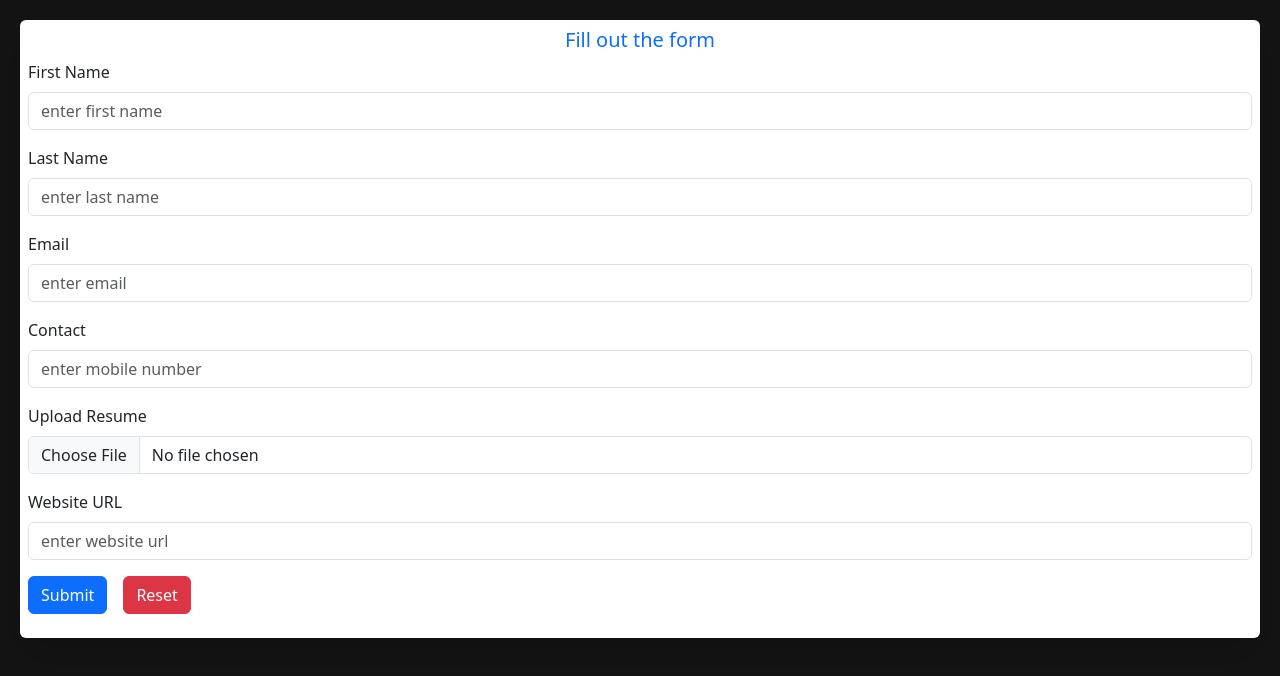
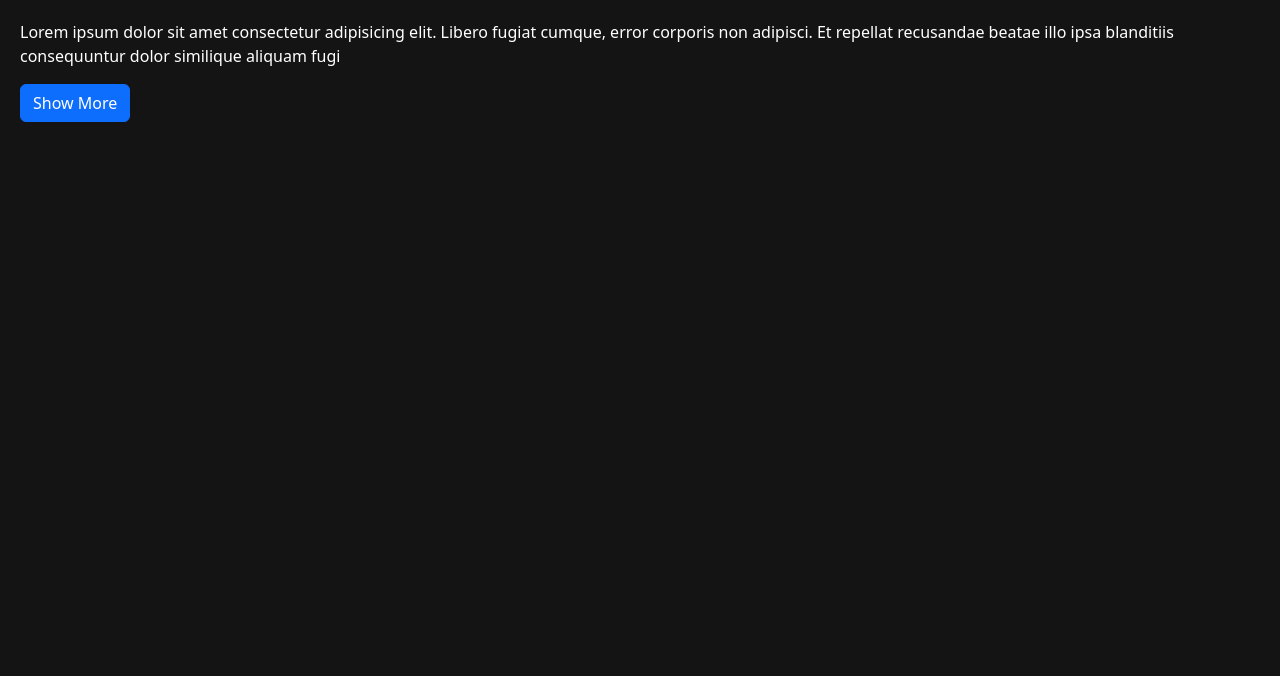
Before and after one commit to dan-kingo/geeks, a React (Vite) app: page / in a window 1280 px wide. Shown: the top 676 px of the page. Built offline with nearby package versions, Linux system fonts and the light colour scheme.

Commit message:
create expandable text component

```diff
--- a/src/App.tsx
+++ b/src/App.tsx
@@ -1,9 +1,21 @@
-import ContactForm from "./contact-form/contactForm";
+import ExpandableText from "./expandable-text/ExpandableText";
 
 const App = () => {
   return (
     <>
-      <ContactForm />
+      <ExpandableText maxChars={200}>
+        Lorem ipsum dolor sit amet consectetur adipisicing elit. Libero fugiat
+        cumque, error corporis non adipisci. Et repellat recusandae beatae illo
+        ipsa blanditiis consequuntur dolor similique aliquam fugiat vitae quos
+        cum tenetur, ratione in a incidunt hic molestiae voluptas eos saepe?
+        Soluta voluptatum quidem beatae, eum explicabo qui vitae excepturi
+        provident assumenda a blanditiis, officia itaque impedit ex quos! Odit
+        sapiente, labore voluptas totam consectetur temporibus provident soluta
+        illum rem sequi dolorum mollitia beatae ad possimus blanditiis itaque
+        voluptate similique facere doloremque, suscipit repellendus! Corporis
+        impedit soluta voluptatum. Quia atque aspernatur vitae saepe nulla sed
+        odio enim quaerat. Illum, eius consequatur.
+      </ExpandableText>
     </>
   );
 };
--- /dev/null
+++ b/src/expandable-text/ExpandableText.tsx
@@ -0,0 +1,22 @@
+import { useState } from "react";
+import Button from "../components/Button";
+
+interface Props {
+  maxChars?: number;
+  children: string;
+}
+
+const ExpandableText = ({ maxChars = 100, children }: Props) => {
+  const [isExpanded, setExpanded] = useState(false);
+  let text = !isExpanded ? children.slice(0, maxChars) : children;
+  return (
+    <div>
+      <p style={{ color: "#fff" }}>{text}</p>
+      <Button color="primary" onClick={() => setExpanded(!isExpanded)}>
+        {isExpanded ? "Show Less" : "Show More"}
+      </Button>
+    </div>
+  );
+};
+
+export default ExpandableText;
```
